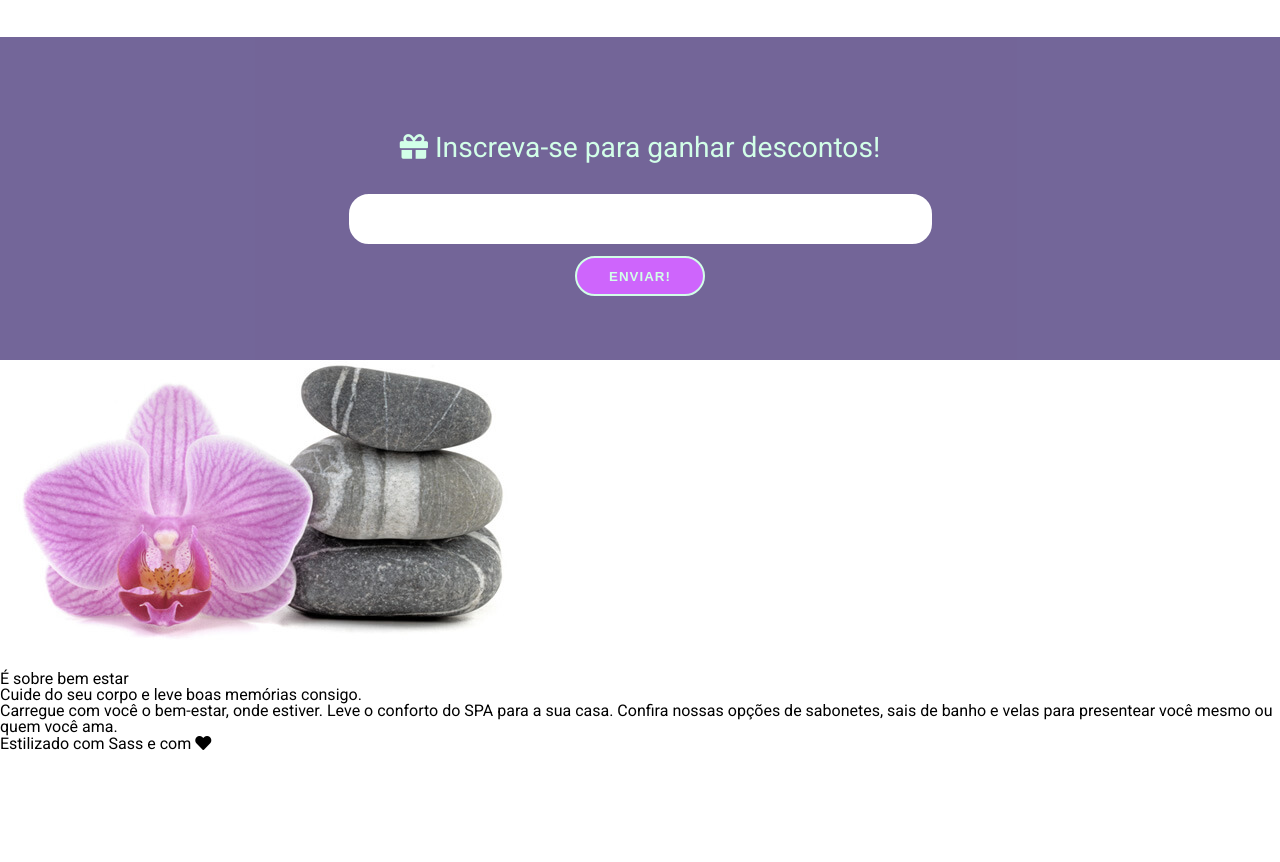
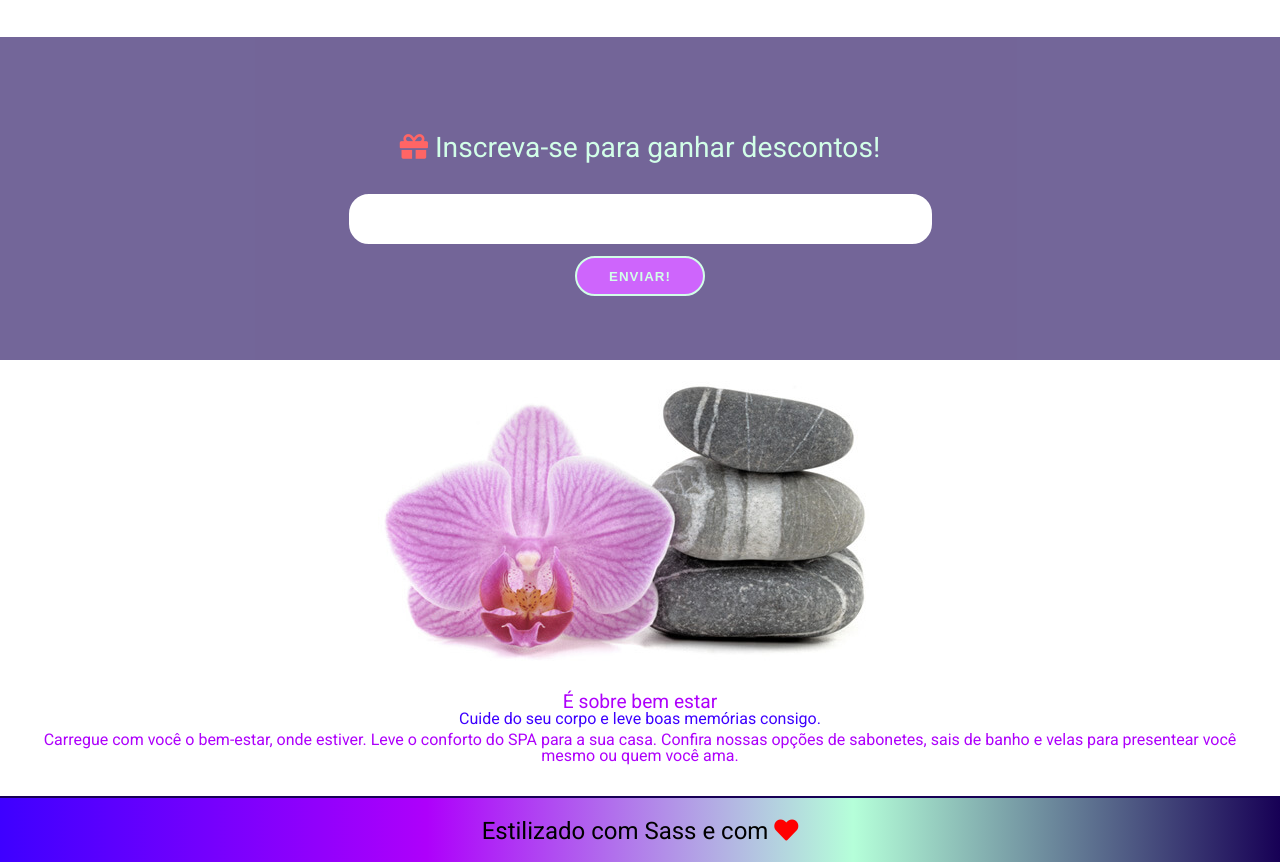
Before and after one commit to Rubendvb/alura-spa, a plain HTML site: page index.html in a window 1280 px wide. Shown: the part 1140-2002 px from the top of the page. Before the commit the page ends 1893 px from the top, so only its background shows below. Drawn offline with nearby package versions, Linux system fonts and the light colour scheme.

Commit message:
finalizando desktop

```diff
--- a/index.html
+++ b/index.html
@@ -109,7 +109,8 @@
           </form>
         </div>
       </section>
-      <section>
+
+      <section id="curiosities">
         <div>
           <img src="./src/images/pedra-e-flor.jpeg" alt="" />
         </div>
@@ -124,6 +125,7 @@
         </div>
       </section>
     </main>
+
     <footer>Estilizado com Sass e com <i class="fas fa-heart"></i></footer>
   </body>
 </html>
--- /dev/null
+++ b/src/styles/components/_curiosities.scss
@@ -0,0 +1,22 @@
+@import "../abstract/variables";
+
+#curiosities {
+  padding: 1rem;
+  text-align: center;
+  margin: 5px;
+
+  h3 {
+    color: $purplue;
+    font-size: $font-size-h1 / 2.5;
+  }
+
+  h4 {
+    color: $blue;
+    font-size: $font-size-h1 / 3;
+  }
+
+  p {
+    margin-top: 5px;
+    color: $purplue;
+  }
+}
--- /dev/null
+++ b/src/styles/components/_footer.sass
@@ -0,0 +1,17 @@
+@mixin bg-cores($lado, $cores...)
+  @if $lado == left
+    background: linear-gradient(to left, $cores)
+  @else
+    background: linear-gradient(to right, $cores)
+
+footer
+  text-align: center
+  font-size: $font-size-h1 / 2
+  border-top: 2px solid $navy
+  margin-top: 1rem
+  padding: 1.2rem
+
+  @include bg-cores("", $blue, $purplue, $mint, $navy)
+
+i
+  color: red
--- a/src/styles/styles.scss
+++ b/src/styles/styles.scss
@@ -1,5 +1,7 @@
+@import "./components/banner";
 @import "./abstract/base";
+@import "./components/curiosities";
+@import "./components/cupom";
+@import "./components/_footer.sass";
 @import "./components/navbar";
-@import "./components/banner";
 @import "./components/services";
-@import "./components/cupom";
```
Also changed, not shown: src/styles/styles.css, 1 other file.
